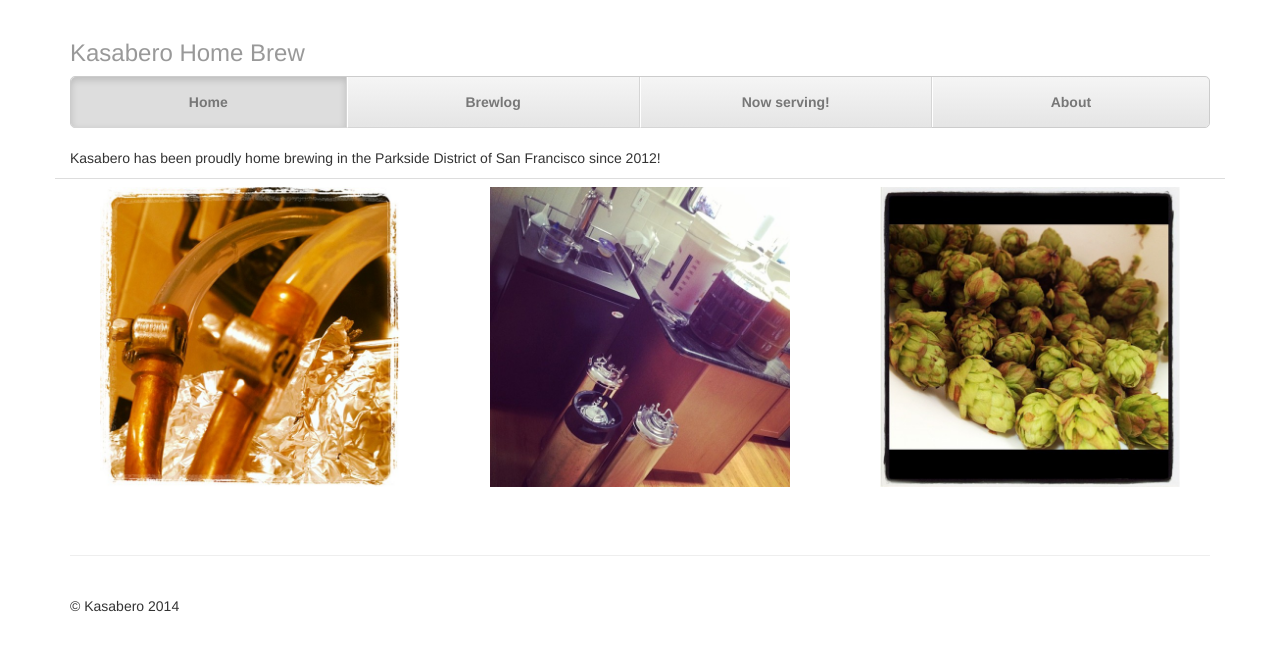
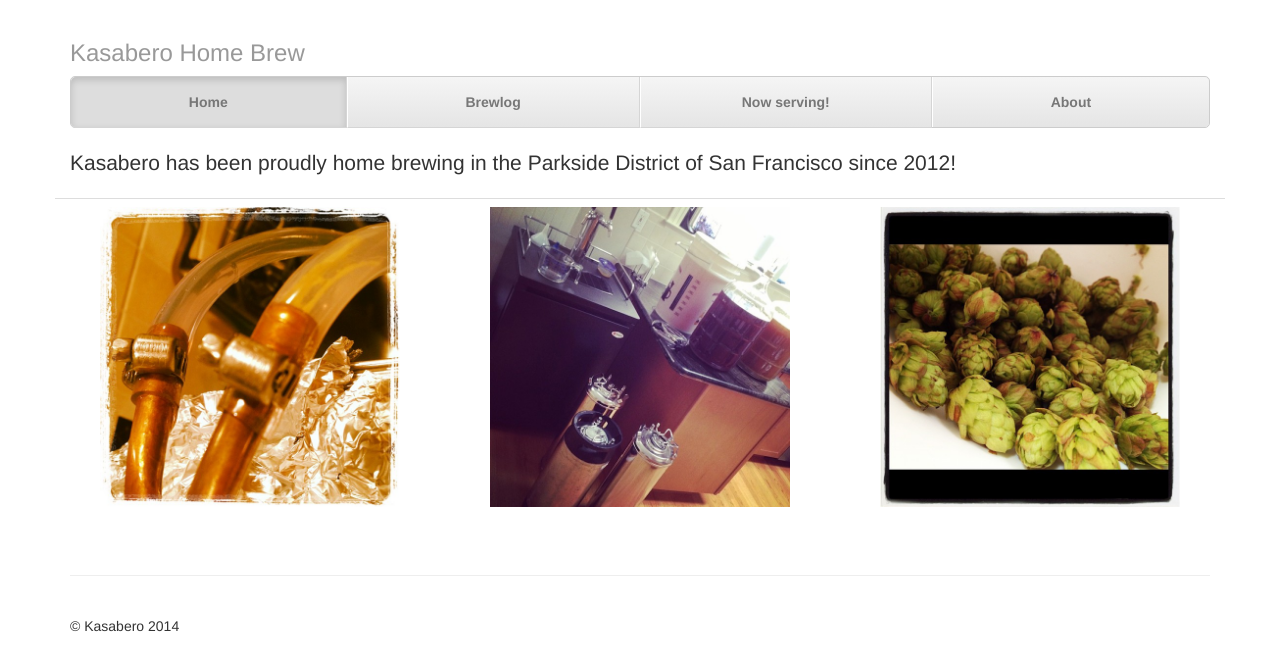
Before and after one commit to kasabero/kasabero.github.io, a Jekyll site: the page built from index.html, in a window 1280 px wide. Shown: the top 671 px of the page. Built offline with Jekyll 4.4.1, drawn with Linux system fonts in a browser that asks for light colours; nearby versions of some CDN libraries; library files that are not in the unit come from our copies.

```diff
--- a/index.html
+++ b/index.html
@@ -5,7 +5,8 @@
 
 <!--<h1 class="page-header">Welcome</h1>-->
 <br/>
-<p>Kasabero has been proudly home brewing in the Parkside District of
+
+<p class="lead">Kasabero has been proudly home brewing in the Parkside District of
 San Francisco since 2012!</p>
 
 <div class="row">
```
Also changed, not shown: 1 other file.
